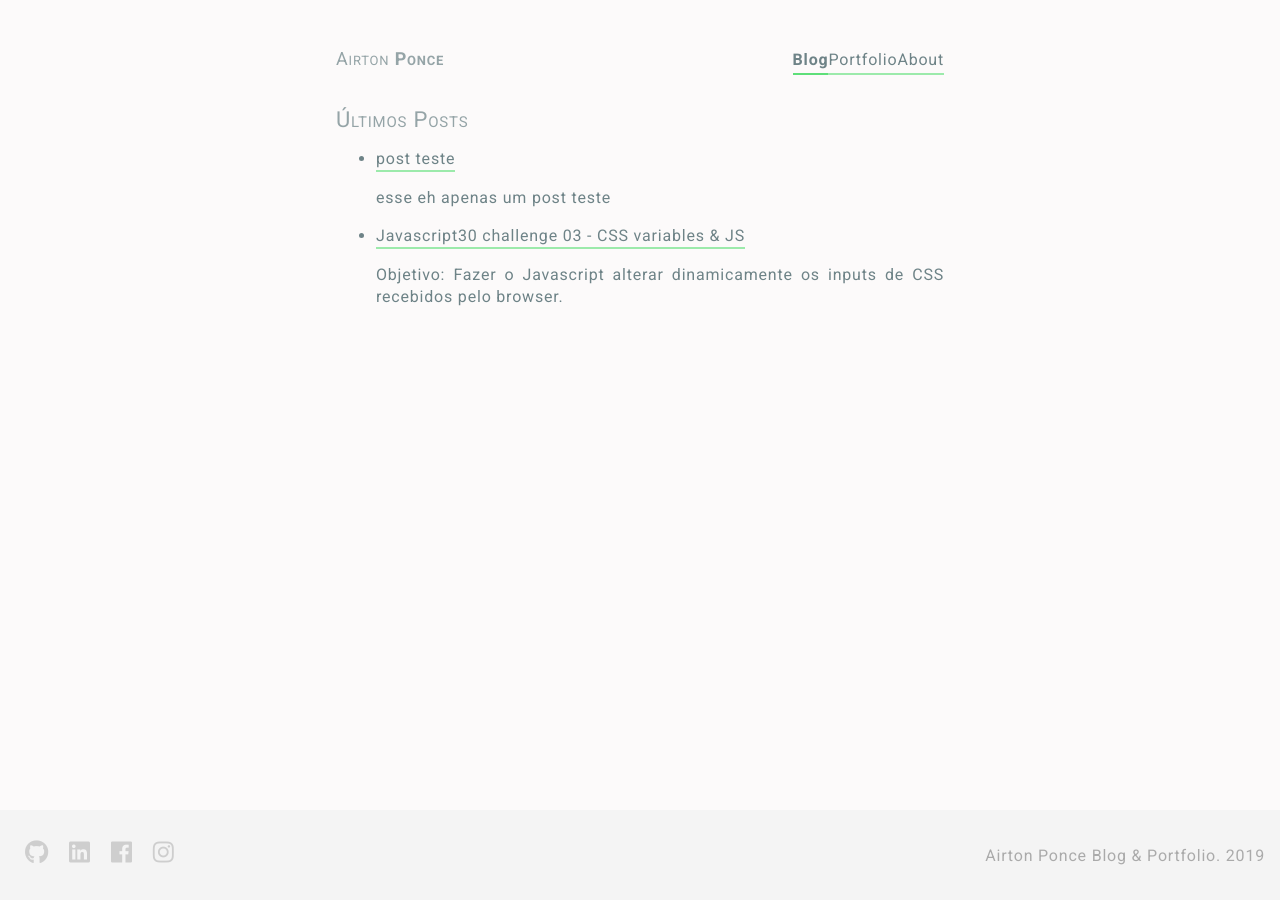
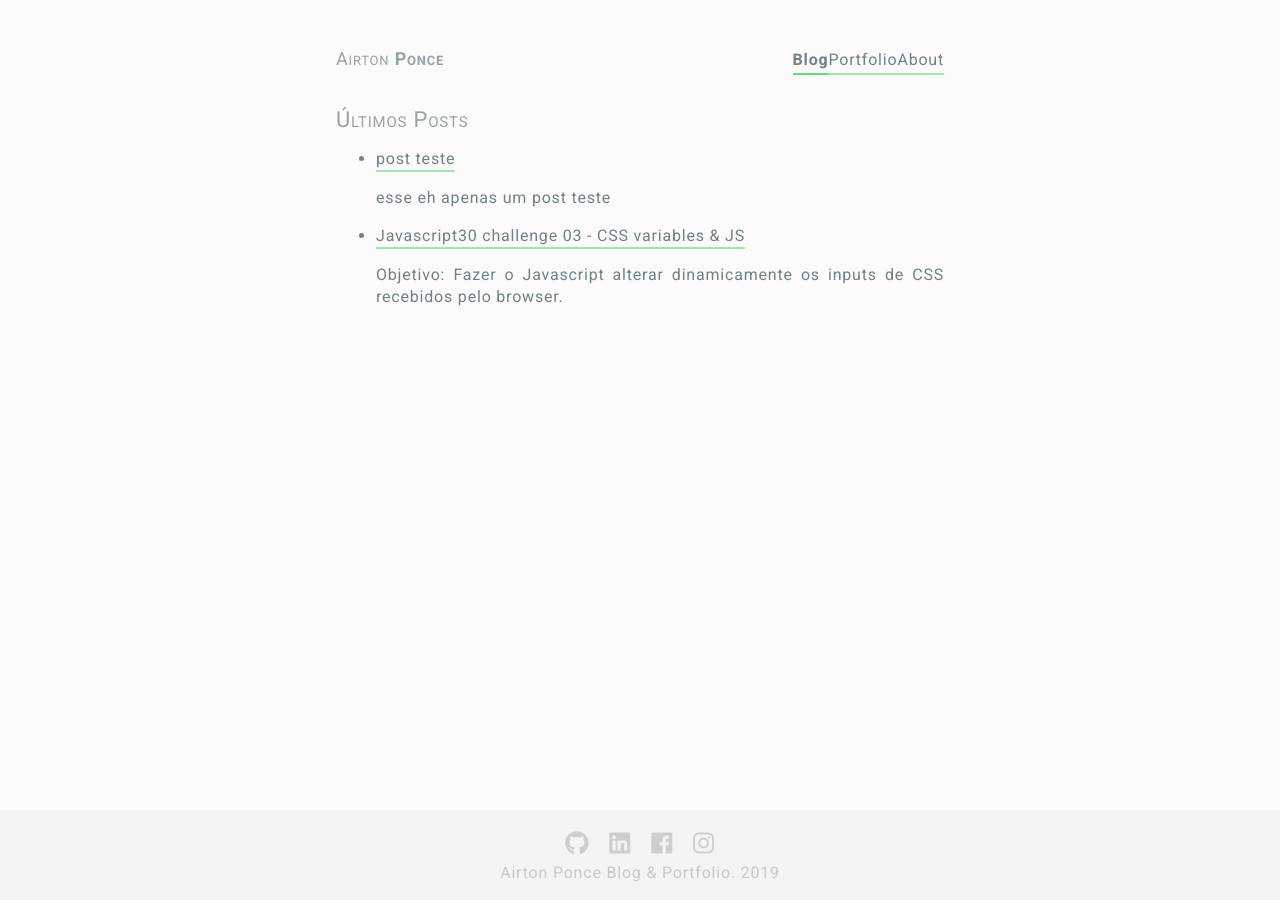
Before and after one commit to APonce911/jekyll-mywebsite, a Jekyll site: the page built from index.html, in a window 1280 px wide. Built offline with Jekyll 4.4.1, drawn with Linux system fonts in a browser that asks for light colours; nearby versions of some CDN libraries.

Commit message:
change footer direction to column

```diff
--- a/_sass/footer.scss
+++ b/_sass/footer.scss
@@ -2,15 +2,17 @@
   background: #F4F4F4;
   display: flex;
   align-items: center;
-  justify-content: space-between;
+  // justify-content: space-between;
   height: 90px;
-  padding: 0px 15px;
+  // padding: 0px 15px;
   margin: 0px;
   border: 0px;
   color: rgba(0,0,0,0.3);
   bottom:0;
   left:0;
   right:0;
+  flex-direction:column;
+  justify-content: center;
 
   // width:100%;
   // position:absolute;
@@ -18,6 +20,7 @@
 .footer-links {
   display: flex;
   align-items: center;
+  // padding: 1rem 0.5rem;
 }
 .footer-links a {
   color: black;
@@ -32,6 +35,8 @@
   opacity: 1;
 }
 .footer .footer-copyright{
-text-align: right ;
-flex-shrink: 1;
+  text-align: right ;
+  opacity: 0.60;
+  flex-shrink: 1;
+  // padding: 1rem 0.5rem;
 }
```
